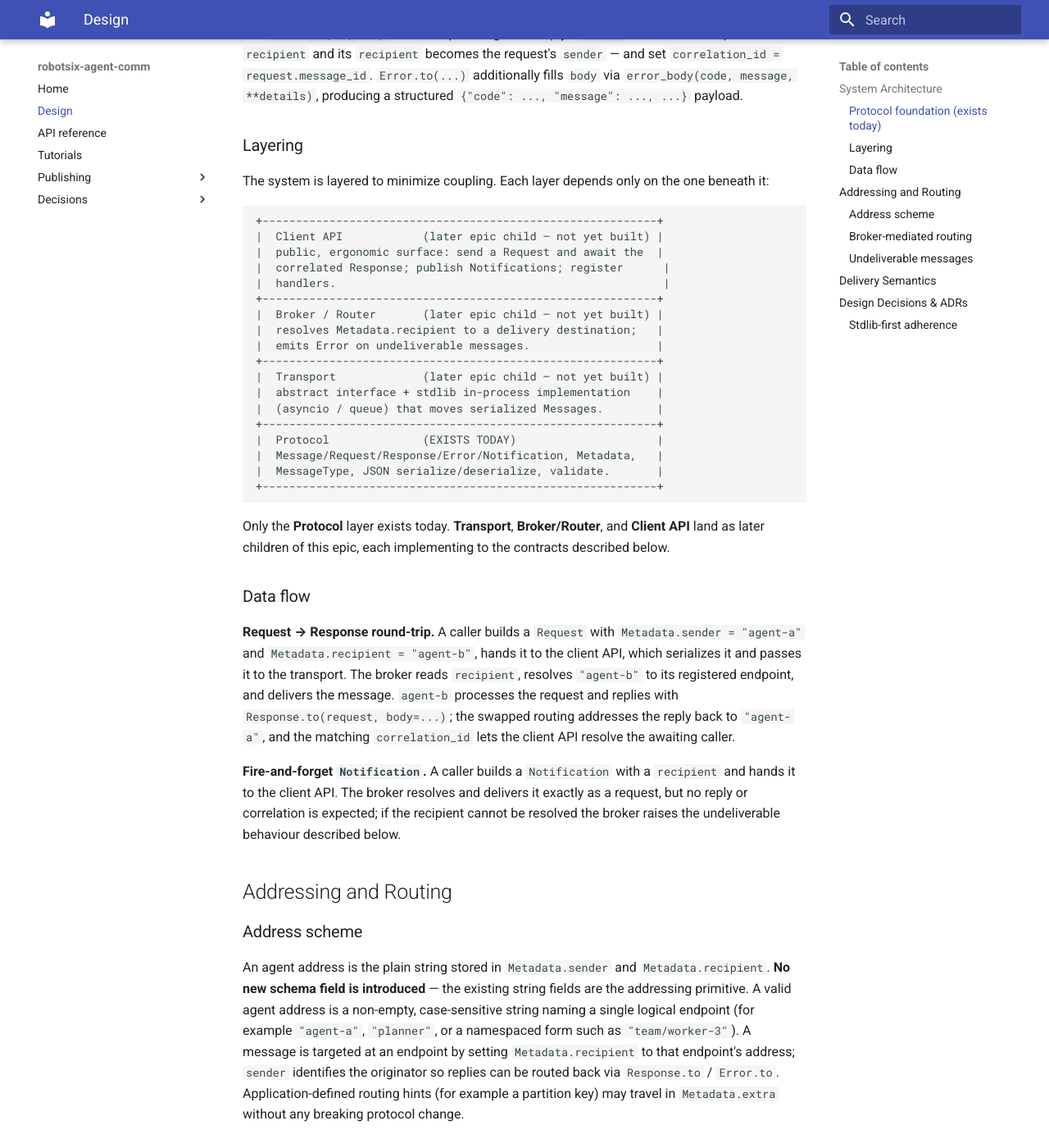
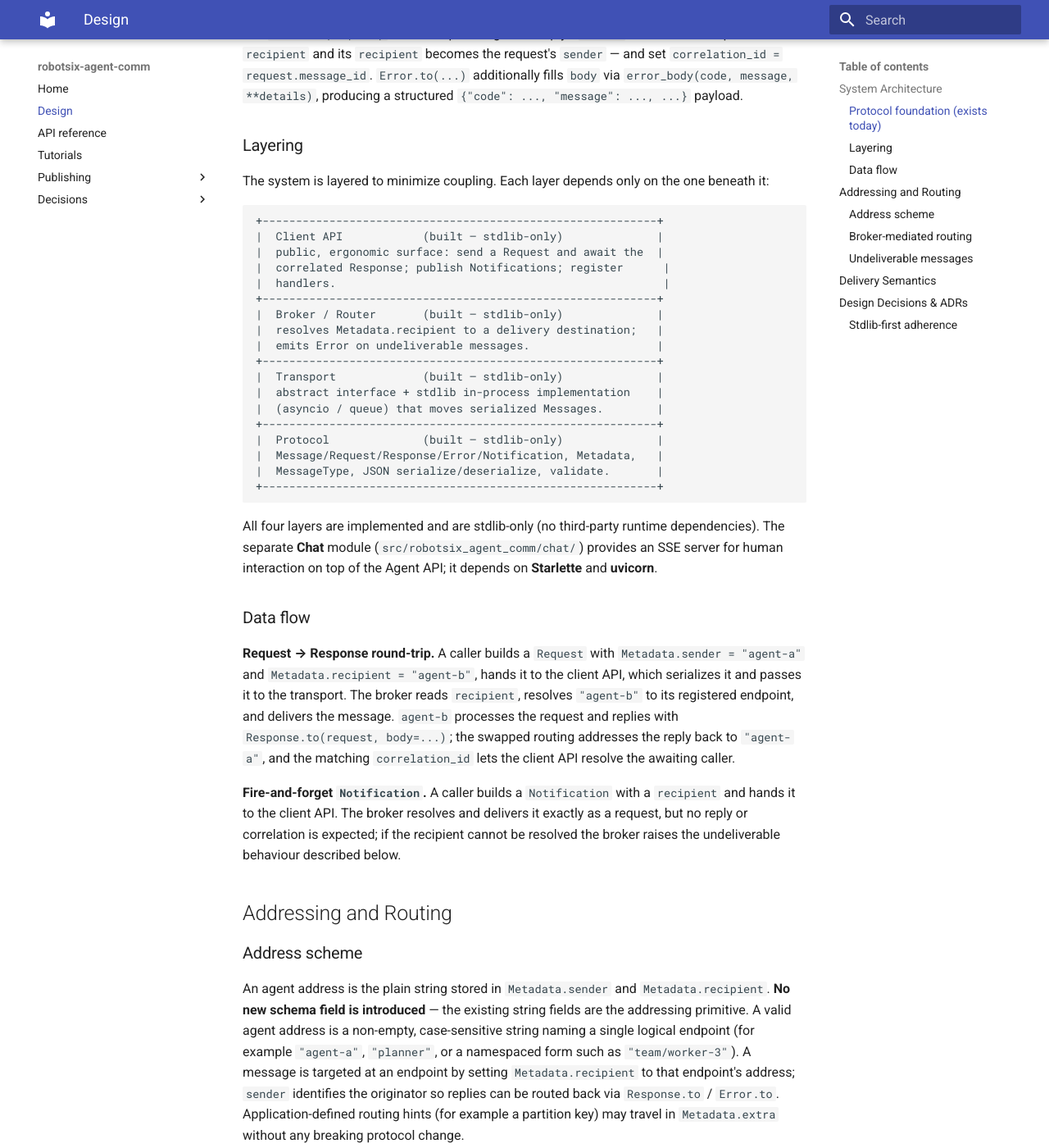
Before and after one commit to damien-robotsix/robotsix-agent-comm, an MkDocs documentation site: the page built from docs/design/index.md, in a window 1280 px wide and 1400 px high, scrolled down 980 px. Shown: the whole window at 82% size. Built offline with MkDocs 1.6.1 and Material for MkDocs 9.7.7, drawn with Linux system fonts in a browser that asks for light colours; some of the changed text lies outside the part shown.

Commit message:
mill: Stale design document claims transport, router, and SDK layers do not yet exist (20260616T104441Z-stale-design-document-claims-transport-r-4407) (#61)
Co-authored-by: robotsix-mill <mill@robotsix.local>

````diff
--- a/docs/design/index.md
+++ b/docs/design/index.md
@@ -3,8 +3,8 @@
 This document describes the architecture of `robotsix-agent-comm`: how
 agents address one another and how messages travel between them. It is
 grounded in the protocol layer that already exists today and lays out
-the contracts that the later transport, broker/router, and client-API
-layers implement to.
+the contracts that the transport, broker/router, and client-API
+layers implement.
 
 ## System Architecture
 
@@ -51,28 +51,30 @@ the one beneath it:
 
 ```
 +-----------------------------------------------------------+
-|  Client API            (later epic child — not yet built) |
+|  Client API            (built — stdlib-only)              |
 |  public, ergonomic surface: send a Request and await the  |
 |  correlated Response; publish Notifications; register      |
 |  handlers.                                                 |
 +-----------------------------------------------------------+
-|  Broker / Router       (later epic child — not yet built) |
+|  Broker / Router       (built — stdlib-only)              |
 |  resolves Metadata.recipient to a delivery destination;   |
 |  emits Error on undeliverable messages.                   |
 +-----------------------------------------------------------+
-|  Transport             (later epic child — not yet built) |
+|  Transport             (built — stdlib-only)              |
 |  abstract interface + stdlib in-process implementation    |
 |  (asyncio / queue) that moves serialized Messages.        |
 +-----------------------------------------------------------+
-|  Protocol              (EXISTS TODAY)                     |
+|  Protocol              (built — stdlib-only)              |
 |  Message/Request/Response/Error/Notification, Metadata,   |
 |  MessageType, JSON serialize/deserialize, validate.       |
 +-----------------------------------------------------------+
 ```
 
-Only the **Protocol** layer exists today. **Transport**,
-**Broker/Router**, and **Client API** land as later children of this
-epic, each implementing to the contracts described below.
+All four layers are implemented and are stdlib-only (no third-party
+runtime dependencies). The separate **Chat** module
+(`src/robotsix_agent_comm/chat/`) provides an SSE server for human
+interaction on top of the Agent API; it depends on **Starlette** and
+**uvicorn**.
 
 ### Data flow
 
@@ -109,7 +111,7 @@ breaking protocol change.
 
 ### Broker-mediated routing
 
-The broker/router (a later epic child) maintains a registry mapping
+The broker/router maintains a registry mapping
 each address to a delivery destination (a transport endpoint / queue).
 To route a message it reads `Metadata.recipient`, looks the address up
 in the registry, and forwards the message over the transport to the
@@ -191,7 +193,11 @@ described in its own design note:
 
 This design adheres to the stdlib-first principle established in
 [ADR 0001 — Stdlib-first, minimal dependencies](../decisions/0001-stdlib-first.md).
-The concrete stdlib facilities chosen are `asyncio` and `queue` for
-the in-process transport's message passing and concurrency, and `json`
-(already used by the protocol layer) for serialization. No runtime
-dependency is introduced by any layer described here.
+The four core layers (Protocol, Transport, Broker/Router, Client API)
+use only the standard library: `asyncio` and `queue` for the in-process
+transport's message passing and concurrency, `http.server` and
+`http.client` for the network transport, and `json` (already used by
+the protocol layer) for serialization. The **Chat** SSE server
+(`src/robotsix_agent_comm/chat/`) is the one module with third-party
+runtime dependencies — it uses **Starlette** as its ASGI framework and
+**uvicorn** as its server.
````
